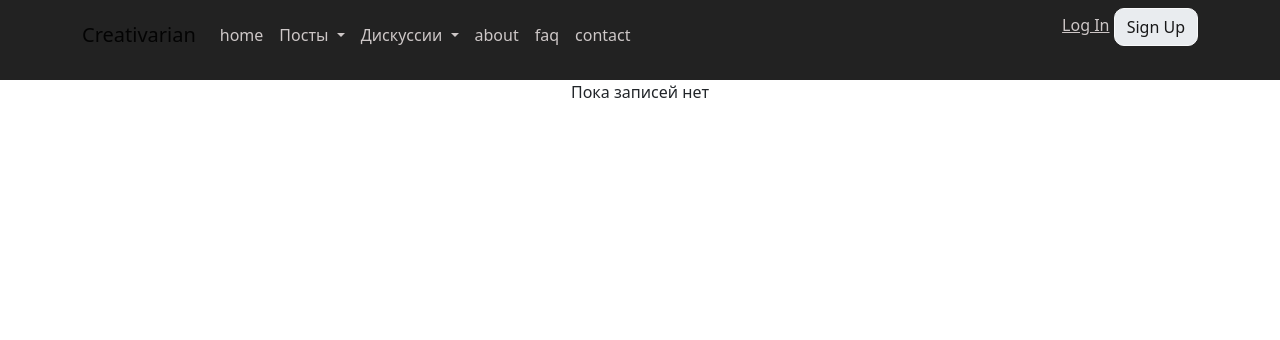
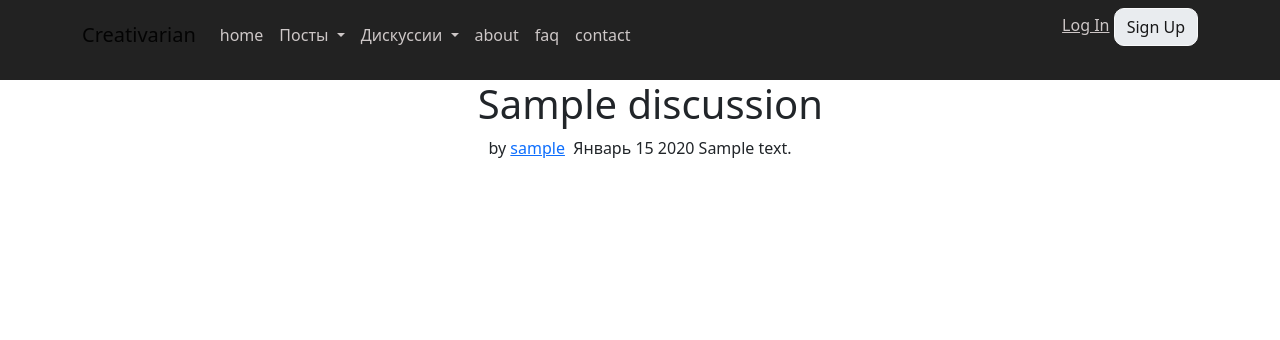
Before and after one commit to ChewbaccaChew/django-social-network, a Django app: a page that uses WebNet/discussions/templates/discussions/user_discussions.html in a window 1280 px wide. Shown: the top 340 px of the page. Run offline with Django 4.2, Linux system fonts and the light colour scheme; tables that the repository leaves empty hold one stand-in row (values such as "Sample post"); some libraries are stand-ins or nearby versions.

Commit message:
little things

```diff
--- a/WebNet/blog/templates/blog/post_detail.html
+++ b/WebNet/blog/templates/blog/post_detail.html
@@ -11,7 +11,7 @@
                 {{ blog_post_detail.title }}
             </h1>
             <p class="text-center">
-                <span class="by">by</span> <a href="#">{{ post.author }}</a>&nbsp;&nbsp;<span class="date">{{ post.date_created|date:"F d Y" }}</span>
+                <span class="by">by</span> <a href="#">{{ blog_post_detail.author }}</a>&nbsp;&nbsp;<span class="date">{{ blog_post_detail.date_created|date:"F d Y" }}</span>
                 {{ blog_post_detail.content|safe }}
             </p>
         </div>
--- a/WebNet/discussions/models.py
+++ b/WebNet/discussions/models.py
@@ -1,4 +1,5 @@
 # -*- coding: utf-8 -*-
+
 from django.db import models
 from django.contrib.auth.models import User
 from django.utils import timezone
--- a/WebNet/discussions/templates/discussions/user_discussions.html
+++ b/WebNet/discussions/templates/discussions/user_discussions.html
@@ -1,8 +1,8 @@
 {% extends 'blog/base_blog.html' %}
 
 {% block title %}
-{% if post %}
-{{ post.title }}
+{% if discussion %}
+{{ discussion.title }}
 {% else %}
 Все дискуссии пользователя...
 {% endif %}
@@ -11,15 +11,15 @@
 {% block content_blog %}
 <div class="row">
     <div class="col-lg-10 col-xl-8 offset-lg-1 offset-xl-2">
-        {% if blog_post_user_list %}
-        {% for post in blog_post_user_list %}
+        {% if discussion_user_list %}
+        {% for discussion in discussion_user_list %}
         <div class="intro">
             <h1 class="text-center" data-bss-hover-animate="pulse">&nbsp;
-                {{ post.title }}
+                {{ discussion.title }}
             </h1>
             <p class="text-center">
-                <span class="by">by</span> <a href="#">{{ post.author }}</a>&nbsp;&nbsp;<span class="date">{{ post.date_created|date:"F d Y" }}</span>
-                {{ post.content|safe }}
+                <span class="by">by</span> <a href="#">{{ discussion.author }}</a>&nbsp;&nbsp;<span class="date">{{ discussion.date_created|date:"F d Y" }}</span>
+                {{ discussion.content|safe }}
             </p>
         </div>
         {% endfor %}
--- a/WebNet/discussions/views.py
+++ b/WebNet/discussions/views.py
@@ -1,8 +1,11 @@
+# -*- coding: utf-8 -*-
+
 from django.shortcuts import render, redirect, get_object_or_404
 from django.views.generic import ListView, DetailView
 from django.contrib.auth.models import User
 from django.contrib.auth.mixins import LoginRequiredMixin
 from django.contrib.auth.decorators import login_required
+from django.contrib import messages
 
 from .models import Discussion
 from .forms import DiscussionCreateForm
@@ -36,8 +39,9 @@ def discussion_create(request):
 
         if form.is_valid():
             new_discussion = form.save(commit=False)
-            new_discussion = request.user
+            new_discussion.author = request.user
             new_discussion.save()
+            messages.success(request, 'Дискуссия успешно добавлена')
             return redirect(new_discussion.get_absolute_url())
 
     else:
```
Also changed, not shown: WebNet/discussions/templates/discussions/discussion_detail.html (+16 -4 lines).
